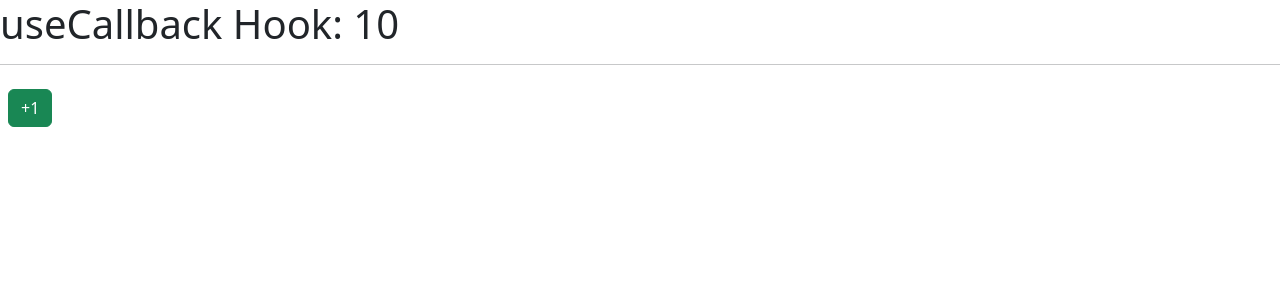
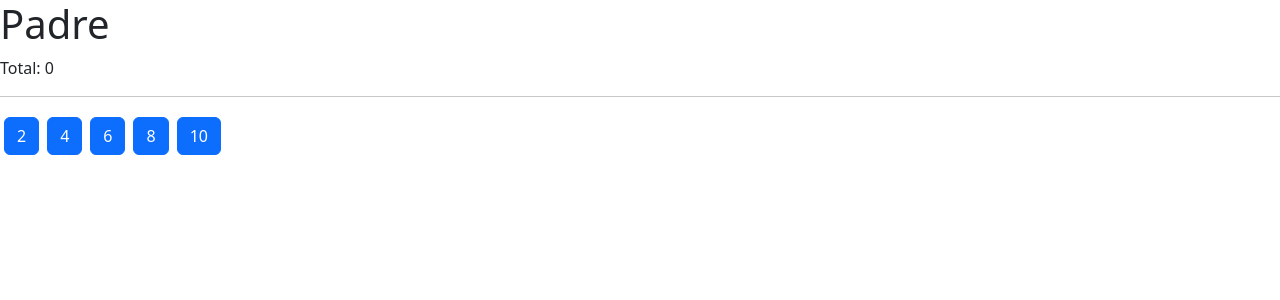
Before and after one commit to saulsistemas/CURSO-REACT, a React (Vite) app: page / in a window 1280 px wide. Shown: the top 300 px of the page. Built offline with nearby package versions, Linux system fonts and the light colour scheme.

Commit message:
tarea memorize

```diff
--- /dev/null
+++ b/src/07-tarea-memo/Hijo.jsx
@@ -0,0 +1,15 @@
+import React from 'react'
+
+export const Hijo = React.memo( ({ numero, incrementar }) => {
+
+    console.log('  Me volví a generar :(  ');
+
+    return (
+        <button
+            className="btn btn-primary m-1"
+            onClick={ () => incrementar( numero ) }
+        >
+            { numero }
+        </button>
+    )
+})
--- /dev/null
+++ b/src/07-tarea-memo/Padre.jsx
@@ -0,0 +1,38 @@
+import React, { useCallback } from 'react'
+import { Hijo } from './Hijo'
+import { useState } from 'react';
+
+export const Padre = () => {
+
+    const numeros = [2,4,6,8,10];
+    const [valor, setValor] = useState(0);
+
+    const incrementar = useCallback(
+        ( num ) => {
+        setValor((oldValue)=> oldValue + num )
+    },[])
+    //const incrementar = ( num ) => {
+    //    setValor( valor + num )
+    //}
+
+
+    return (
+        <div>
+            <h1>Padre</h1>
+            <p> Total: { valor } </p>
+
+            <hr />
+
+            {
+                numeros.map( n => (
+                    <Hijo
+                        key={ n }
+                        numero={ n }
+                        incrementar={ incrementar }
+                    />
+                ))
+            }
+            {/* <Hijo /> */}
+        </div>
+    )
+}
--- a/src/main.jsx
+++ b/src/main.jsx
@@ -10,11 +10,12 @@
 //import { Layout } from './05-useLayoutEffect/Layout'
 //import { Memorize } from './06-memos/Memorize'
 //import { MemoHook } from './06-memos/MemoHook'
-import { CallbackHook } from './06-memos/CallbackHook'
+//import { CallbackHook } from './06-memos/CallbackHook'
+import { Padre } from './07-tarea-memo/Padre'
 
 
 ReactDOM.createRoot(document.getElementById('root')).render(
   //<React.StrictMode>
-    <CallbackHook/>
+    <Padre/>
   //</React.StrictMode>,
 )
```
